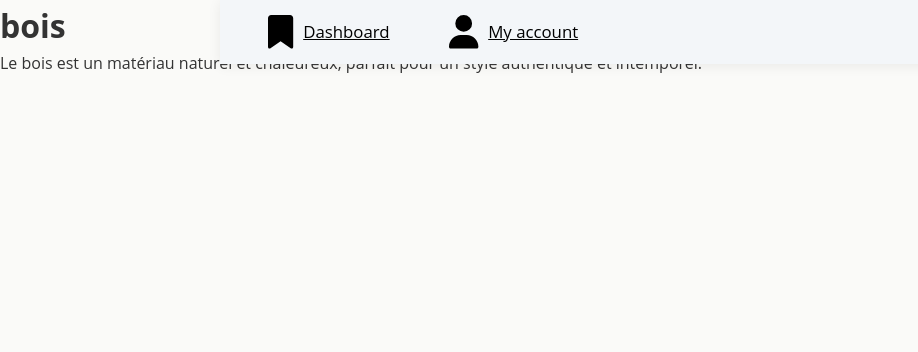
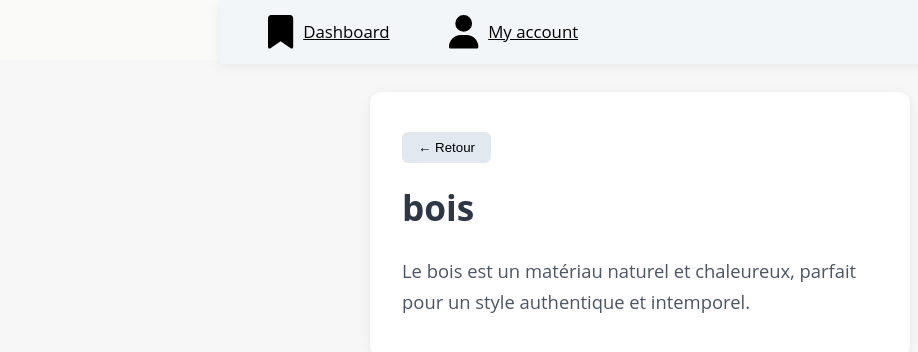
Before and after one commit to 3wa-Binome/Boiseo-Front, a React (Vite) app: page /bois in a window 1280 px wide. Shown: the top 352 px of the page, without its empty margins (0-918 px from the left). Built offline with nearby package versions, Linux system fonts and the light colour scheme.

Commit message:
feat: ✨️add materials page with navigation and styles

```diff
--- a/src/App.jsx
+++ b/src/App.jsx
@@ -7,6 +7,7 @@ import Materials from "./components/pages/Materials.jsx";
 import './styles/main.scss';
 import './styles/pages/dashboard.scss';
 import './styles/pages/products.scss';
+import './styles/pages/materials.scss';
 import './styles/organisms/navigations.scss';
 import './styles/organisms/navBar.scss';
 
--- a/src/components/molecules/ProductInfoGraph.jsx
+++ b/src/components/molecules/ProductInfoGraph.jsx
@@ -1,5 +1,6 @@
 import { PieChart } from '@mui/x-charts/PieChart';
 import { materialsData } from '../../data/productsData';
+import MaterialLink from "../atoms/MaterialLink.jsx";
 
 export default function ProductInfoGraph({ materials }) {
     // Associer la couleur à chaque matériau
@@ -7,7 +8,7 @@ export default function ProductInfoGraph({ materials }) {
         const ref = materialsData.find(m => m.name === mat.name);
         return {
             value: mat.percent,
-            label: String(mat.name),
+            label: <MaterialLink name={String(mat.name)} />,
             color: ref?.color || '#cccccc',
         };
     });
--- a/src/components/pages/Materials.jsx
+++ b/src/components/pages/Materials.jsx
@@ -1,8 +1,9 @@
-import {useParams} from "react-router-dom";
-import {materialsData} from "../../data/productsData.js";
+import { useParams, useNavigate } from "react-router-dom";
+import { materialsData } from "../../data/productsData.js";
 
 export default function Materials() {
-    const {materialName} = useParams();
+    const { materialName } = useParams();
+    const navigate = useNavigate();
 
     // Trouver un matériau unique
     const material = materialsData.find(
@@ -16,8 +17,22 @@ export default function Materials() {
     return (
         <div className="materials-page">
             <div className="materials-container">
-                <h1 className="">{material.name}</h1>
-                <p className="">{material.description}</p>
+            <button
+                className="back-btn"
+                onClick={() => navigate(-1)}
+                style={{
+                    marginBottom: "1rem",
+                    padding: "0.5rem 1rem",
+                    borderRadius: "6px",
+                    border: "none",
+                    background: "#e2e8f0",
+                    cursor: "pointer"
+                }}
+            >
+                ← Retour
+            </button>
+                <h1>{material.name}</h1>
+                <p>{material.description}</p>
             </div>
         </div>
     );
--- a/src/styles/pages/materials.scss
+++ b/src/styles/pages/materials.scss
@@ -0,0 +1,31 @@
+.materials-page {
+  display: flex;
+  justify-content: center;
+  align-items: flex-start;
+  min-height: 60vh;
+  background: #f7f7f7;
+  padding: 2rem 0;
+  margin-top: 60px;
+
+  .materials-container {
+    background: #fff;
+    border-radius: 12px;
+    box-shadow: 0 2px 12px rgba(0,0,0,0.07);
+    padding: 2.5rem 2rem;
+    max-width: 540px;
+    width: 100%;
+
+    h1 {
+      font-size: 2.2rem;
+      font-weight: 700;
+      margin-bottom: 1.2rem;
+      color: #2d3748;
+    }
+
+    p {
+      font-size: 1.15rem;
+      color: #4a5568;
+      line-height: 1.7;
+    }
+  }
+}
```
